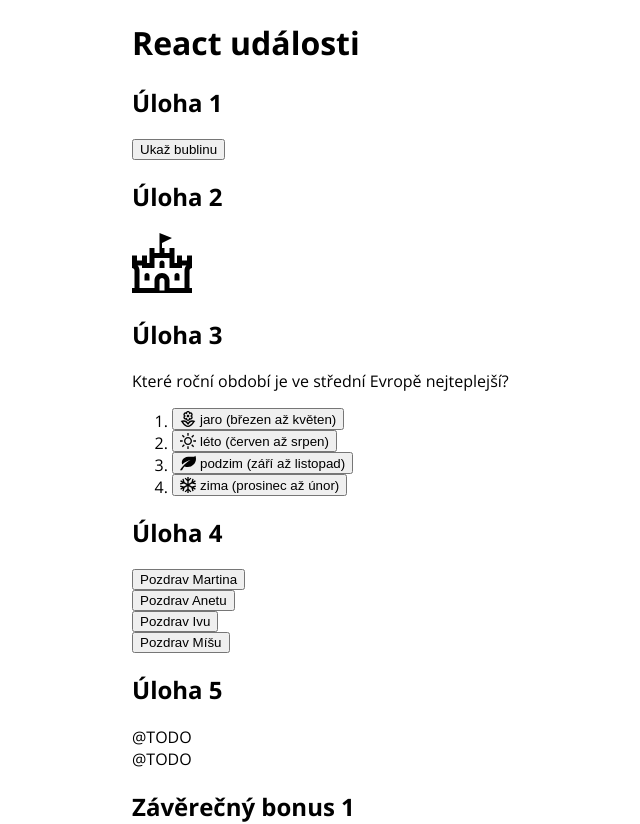
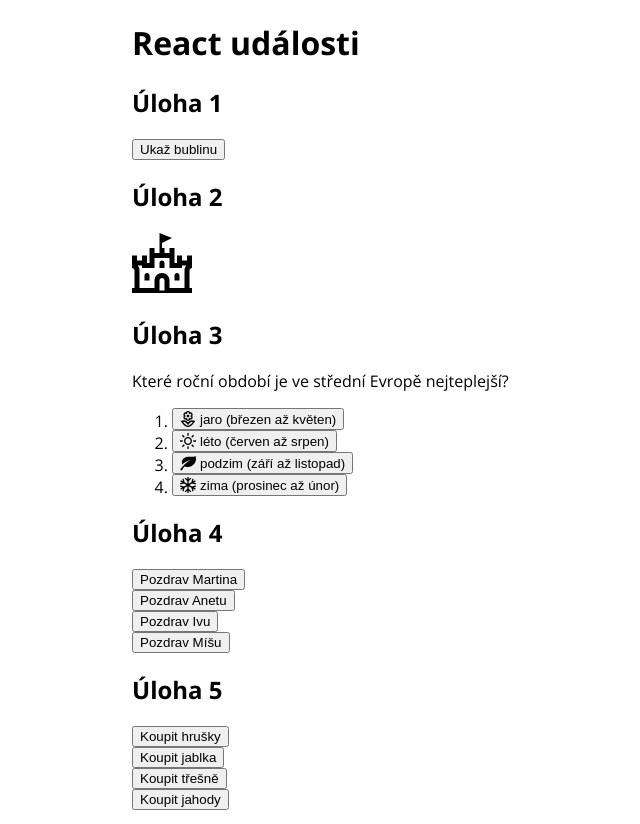
Before and after one commit to havraiv/cviceni-react-udalosti, a React app: page / in a window 1280 px wide. Shown: the top 824 px of the page, without its empty margins (300-940 px from the left). Built offline with nearby package versions, Linux system fonts and the light colour scheme.

Commit message:
Uloha5 done

```diff
--- a/src/Uloha5/index.jsx
+++ b/src/Uloha5/index.jsx
@@ -1,23 +1,25 @@
-import React from 'react'
+import React from 'react';
 
 // Zadání 1: Dopiš komponentu `NakupniPolozka`, aby v divu byl vypsaný název položky a tlačítko s textem „koupit“.
 // Zadání 2: Po kliknutí na tlačítko vypiš do konzole „Uživatel chce koupit DOPLŇ_NÁZEV_POLOŽKY“.
 
 export const NakupniPolozka = ({ nazev }) => {
-	return <div>@TODO</div>
-}
+  const buy = () => console.log(`Uživatel chce koupit ${nazev}`);
+  return <button onClick={buy}>Koupit {nazev}</button>;
+};
 
 // Zadání 3: Pomocí `polozky.map` vypiš všechny názvy jako nákupní položky.
 
 // Bonus: Nastav jednotlivým položkám ve výpisu `key`, aby vývojářské nástroje v prohlížeči nezobrazovaly varování. Nápověda: Key musí být v seznamu unikátní. Použij název položky.
 
 export const Uloha5 = () => {
-	const polozky = ['hrušky', 'jablka', 'třešně', 'jahody']
+  const polozky = ['hrušky', 'jablka', 'třešně', 'jahody'];
 
-	return (
-		<>
-			<NakupniPolozka nazev="hrušky" />
-			<NakupniPolozka nazev="jablka" />
-		</>
-	)
-}
+  return (
+    <>
+      {polozky.map((polozka) => (
+        <NakupniPolozka key={polozka} nazev={polozka} />
+      ))}
+    </>
+  );
+};
```
